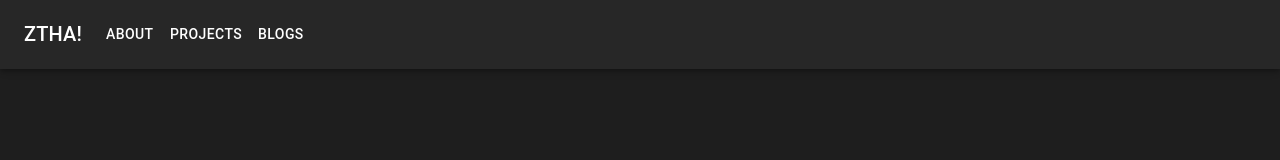
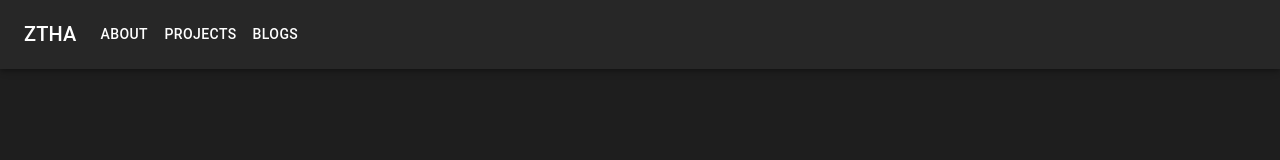
Before and after one commit to ztha952/ztha-portfolio, a Next.js app: page / in a window 1280 px wide. Shown: the top 160 px of the page. Built offline with nearby package versions, Linux system fonts and the light colour scheme.

Commit message:
Update Navbar.js

```diff
--- a/components/Navbar.js
+++ b/components/Navbar.js
@@ -1,5 +1,4 @@
 import Link from "next/link";
-
 import * as React from "react";
 import AppBar from "@mui/material/AppBar";
 import Box from "@mui/material/Box";
@@ -9,7 +8,6 @@ import Typography from "@mui/material/Typography";
 import Menu from "@mui/material/Menu";
 import MenuIcon from "@mui/icons-material/Menu";
 import Container from "@mui/material/Container";
-
 import Button from "@mui/material/Button";
 import MenuItem from "@mui/material/MenuItem";
 
@@ -34,12 +32,12 @@ const ResponsiveAppBar = () => {
             <Typography
               variant="h6"
               noWrap
-              align='center'
+
               component="div"
               sx={{ mr: 2, display: { xs: "none", md: "flex" } }}
               onClick={handleCloseNavMenu}
             >
-              ZTHA!
+              ZTHA
             </Typography>
           </Link>
 
@@ -85,7 +83,7 @@ const ResponsiveAppBar = () => {
             <Typography
               variant="h6"
               noWrap
-
+              align='center'
               component="div"
               sx={{ flexGrow: 1, display: { xs: "flex", md: "none" } }}
             >
```
